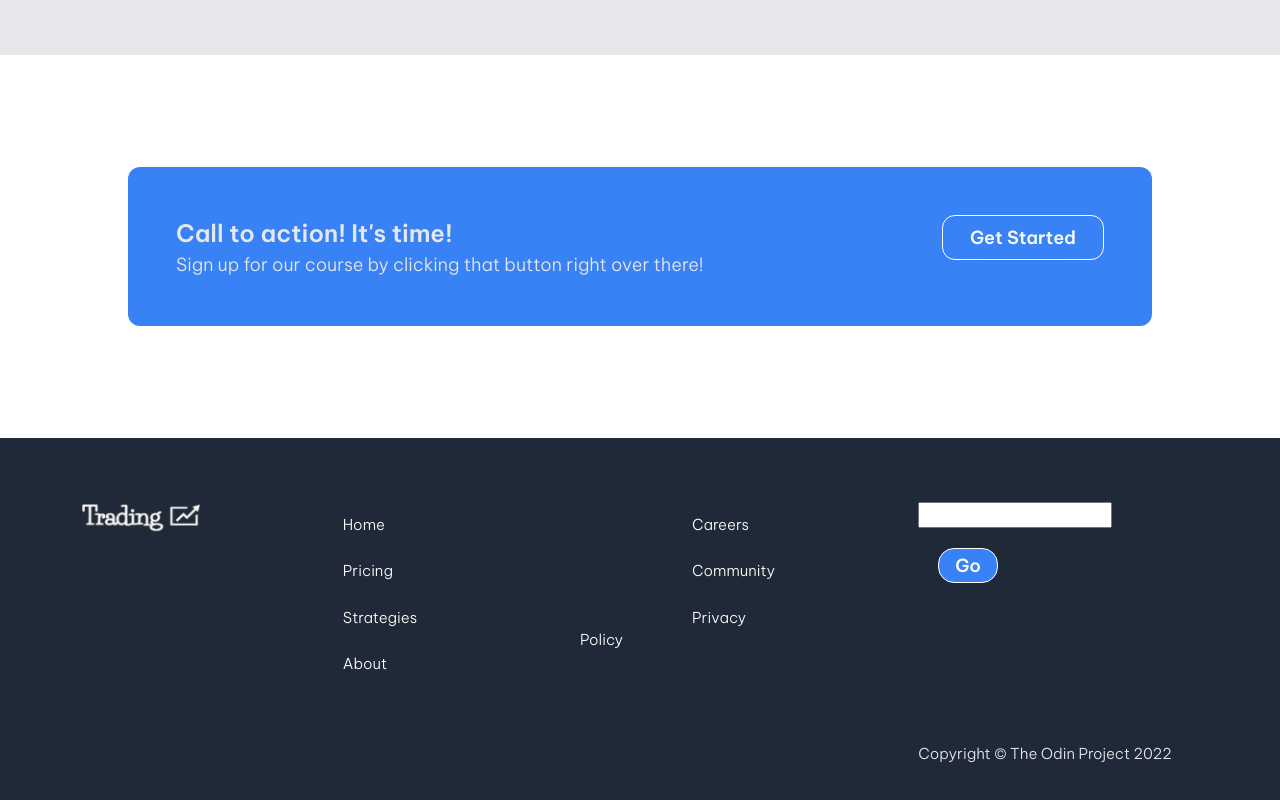
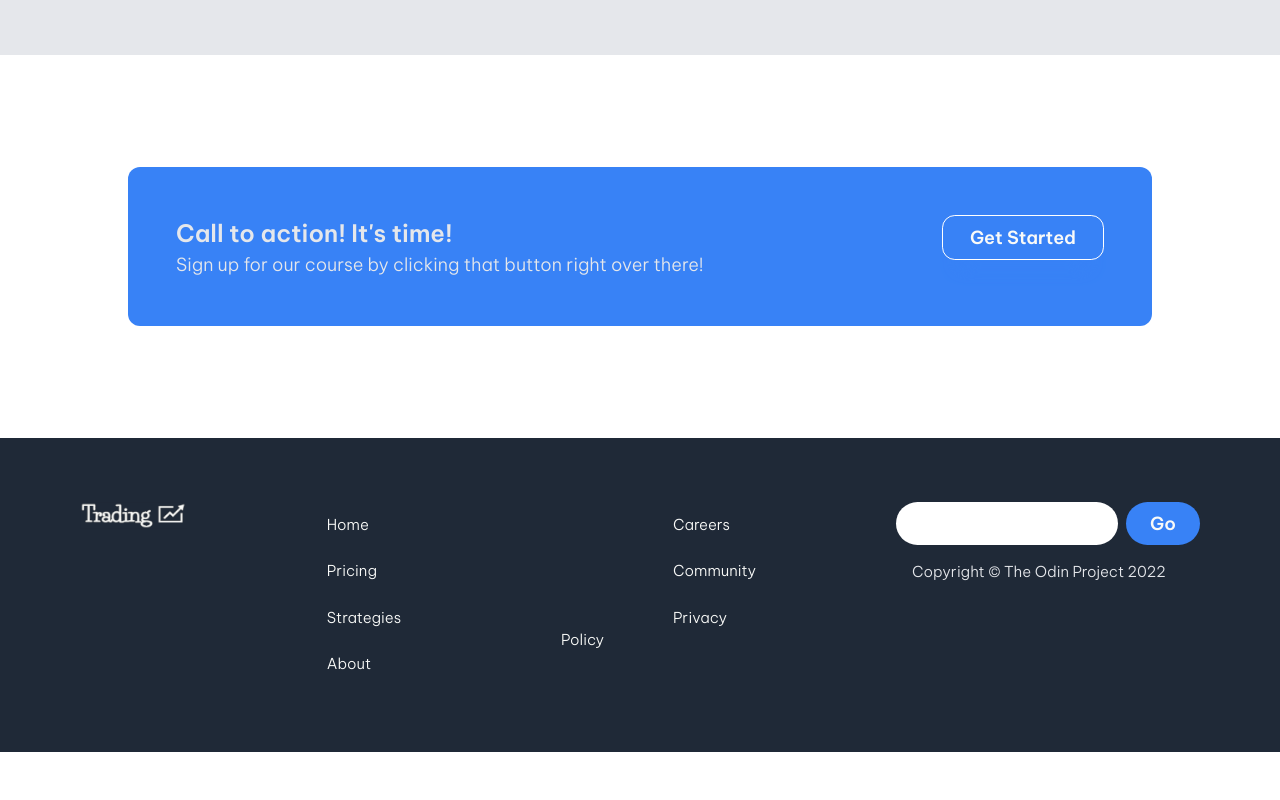
Before and after one commit to andriel300/trader-landing-page, a website built with Vite: page index.html in a window 1280 px wide. Shown: the part 2142-2942 px from the top of the page. After the commit the page ends 2894 px from the top, so only its background shows below. Built offline with nearby package versions, Linux system fonts and the light colour scheme.

Commit message:
finish project with footer nav fixes

```diff
--- a/index.html
+++ b/index.html
@@ -182,7 +182,7 @@
             </section>
         </main>
 
-        <footer class="padding-block-800 bg-hero-footer text-neutral-300">
+        <footer class="primary-footer | padding-block-800 bg-hero-footer text-neutral-300">
             <div class="container">
                 <div class="even-columns">
                     <div>
@@ -201,7 +201,7 @@
                     </div>
                     <div>
                         <nav class="footer-nav">
-                            <ul aria-label="Footer" role="list">
+                            <ul class="flow" style="--flow-spacer: 1em" aria-label="Footer" role="list">
                                 <li><a href="#">Home</a></li>
                                 <li><a href="#">Pricing</a></li>
                                 <li><a href="#">Strategies</a></li>
@@ -212,7 +212,7 @@
                             </ul>
                         </nav>
                     </div>
-                    <div>
+                    <div class="primary-footer-form">
                         <form action="">
                             <input type="email" /><button class="button-footer">
                                 Go
--- a/style.css
+++ b/style.css
@@ -436,16 +436,13 @@ body {
 .button-footer {
     cursor: pointer;
     text-decoration: none;
-    border: solid white 1px;
-    border-radius: 1rem;
-    padding: 0.2rem 1rem;
+    border: 0;
+    border-radius: 100vmax;
+    padding: var(--size-200) 1.5rem;
     font-weight: var(--fw-semibold);
     font-size: var(--fs-button);
     color: var(--clr-primary-300);
     background-color: var(--clr-button);
-    box-shadow: 0 1.25em 1em -1em var(--clr-button);
-    margin: 20px;
-    margin-bottom: 10rem;
 }
 .button-footer:hover,
 .button-footer:focus-visible {
@@ -504,3 +501,18 @@ body {
 .footer-nav li {
     padding: var(--size-300);
 }
+
+.primary-footer-form input:where([type="text"], [type="email"]) {
+    border-radius: 100vw;
+    border: 0;
+    padding: 0.6rem var(--size-400);
+}
+
+.primary-footer form {
+    display:flex ;
+    gap: var(--size-200);
+}
+
+.primary-footer-form p {
+    padding: var(--size-400)
+}
```
